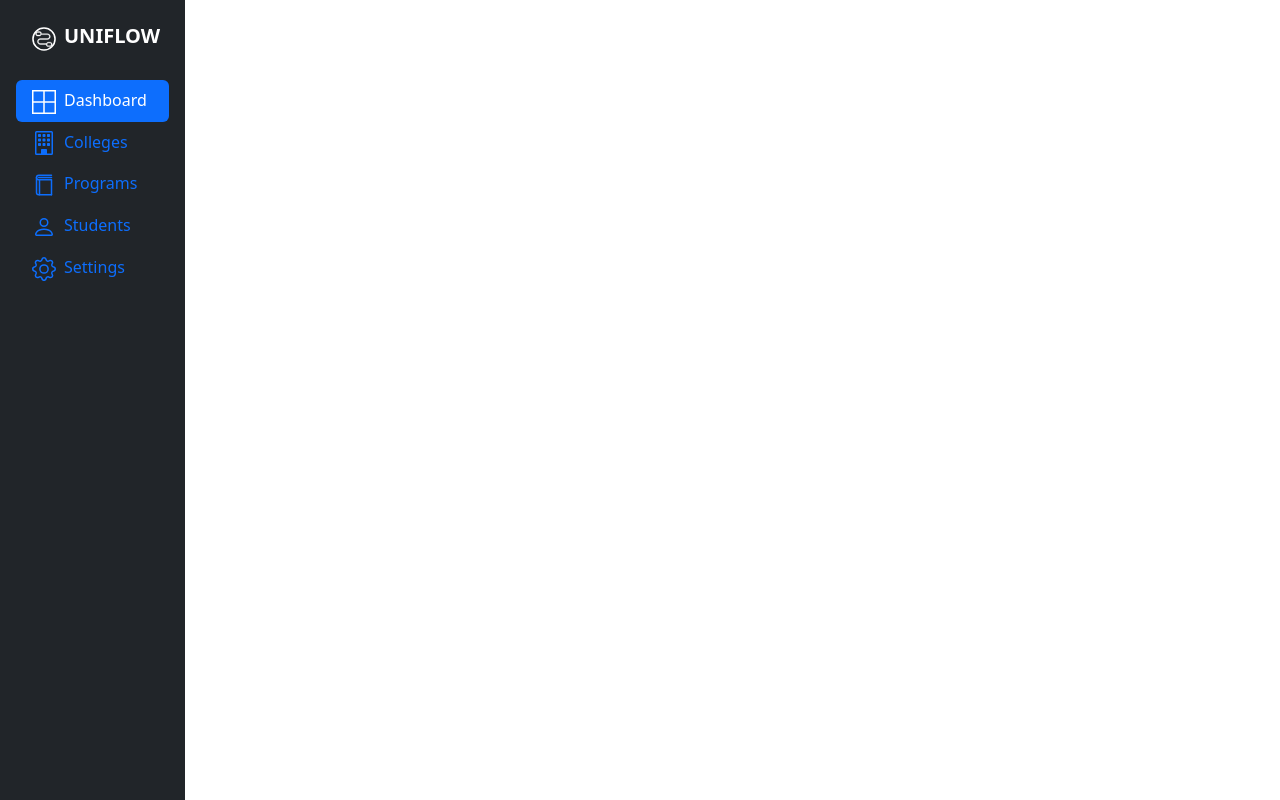
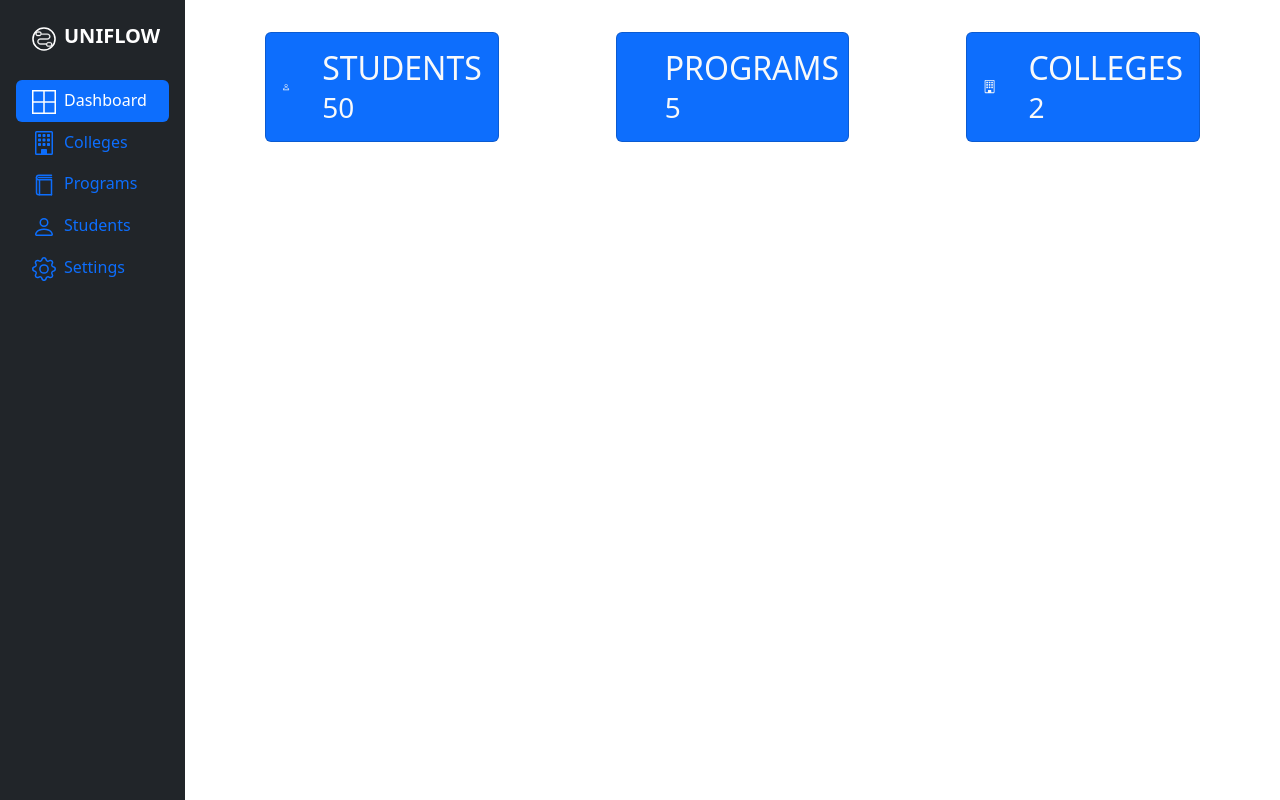
Before and after one commit to KnightmareLeon/simple-student-information-system-webapp, a Flask app: page / in a window 1280 px wide. Run offline with Flask 3, Linux system fonts and the light colour scheme; some libraries are stand-ins or nearby versions.

Commit message:
feat(dashboard): add content cards showing total number of students, programs, and colleges

```diff
--- a/src/controllers/dashboardController.py
+++ b/src/controllers/dashboardController.py
@@ -4,4 +4,4 @@ dashboard_bp = Blueprint("dashboard", __name__)
 
 @dashboard_bp.route("/")
 def index():
-    return render_template("dashboard.html", active_page = "dashboard")
+    return render_template("dashboard/index.html", active_page = "dashboard", total_stds=50, total_prgs=5, total_clgs=2)
--- a/src/views/static/style.css
+++ b/src/views/static/style.css
@@ -77,6 +77,26 @@ tr button{
 tr:hover button{
     visibility: visible;
 }
+ .ico-card{
+    position:absolute;
+    top: 0;
+    left:0;
+    bottom:0;
+    right: 0;
+    width: 100%;
+    height: 100%;
+    overflow: hidden;
+  }
+  i{
+    position: relative;
+    right: -50%;
+    top:60%;
+    font-size: 12rem;
+    line-height: 0;
+    opacity: .2;
+    color:rgba(255,255,255,1);
+    z-index: 0;
+   }
 @keyframes fadeInActive {
     from {
         color: var(--bs-nav-link-color);
--- a/src/views/templates/dashboard.html
+++ /dev/null
@@ -1,7 +0,0 @@
-{% extends "base.html" %}
-
-{% block title %}Uniflow Dashboard{% endblock %}
-
-{% block content %}
-
-{% endblock %}
--- /dev/null
+++ b/src/views/templates/dashboard/index.html
@@ -0,0 +1,11 @@
+{% extends "base.html" %}
+
+{% block title %}Uniflow Dashboard{% endblock %}
+
+{% block content %}
+<div class="d-flex px-5 align-items-center flex-nowrap justify-content-between">
+
+    {% include "dashboard/partials/_student_card.html" %}
+    {% include "dashboard/partials/_program_card.html" %}
+    {% include "dashboard/partials/_college_card.html" %}
+{% endblock %}
--- /dev/null
+++ b/src/views/templates/dashboard/partials/_base_dashboard_card.html
@@ -0,0 +1,11 @@
+<div class="card w-25 bg-primary text-light">
+    <div class="d-flex align-items-center">
+        {% block cardicon %}
+
+        {% endblock %}
+        <div class="card-body text-light">
+            <h2 class="card-title">{{title}}</h2>
+            <h3 class="card-subtitle mb-y">{{total}}</h3>
+        </div>
+    </div>
+</div>
--- /dev/null
+++ b/src/views/templates/dashboard/partials/_college_card.html
@@ -0,0 +1,15 @@
+{% extends "dashboard/partials/_base_dashboard_card.html" %}
+
+{% block cardicon %}
+<svg xmlns="http://www.w3.org/2000/svg" fill="currentColor" class="bi bi-building top-0 start-0 h-100 w-25 px-3" viewBox="0 0 16 16">
+    <path d="M4 2.5a.5.5 0 0 1 .5-.5h1a.5.5 0 0 1 .5.5v1a.5.5 0 0 1-.5.5h-1a.5.5 0 0 1-.5-.5zm3 0a.5.5 0 0 1 .5-.5h1a.5.5 0 0 1 .5.5v1a.5.5 0 0
+    1-.5.5h-1a.5.5 0 0 1-.5-.5zm3.5-.5a.5.5 0 0 0-.5.5v1a.5.5 0 0 0 .5.5h1a.5.5 0 0 0 .5-.5v-1a.5.5 0 0 0-.5-.5zM4 5.5a.5.5 0 0 1 .5-.5h1a.5.5 0 0 1
+    .5.5v1a.5.5 0 0 1-.5.5h-1a.5.5 0 0 1-.5-.5zM7.5 5a.5.5 0 0 0-.5.5v1a.5.5 0 0 0 .5.5h1a.5.5 0 0 0 .5-.5v-1a.5.5 0 0 0-.5-.5zm2.5.5a.5.5 0 0 1
+    .5-.5h1a.5.5 0 0 1 .5.5v1a.5.5 0 0 1-.5.5h-1a.5.5 0 0 1-.5-.5zM4.5 8a.5.5 0 0 0-.5.5v1a.5.5 0 0 0 .5.5h1a.5.5 0 0 0 .5-.5v-1a.5.5 0 0 0-.5-.5zm2.5.5a.5.5
+    0 0 1 .5-.5h1a.5.5 0 0 1 .5.5v1a.5.5 0 0 1-.5.5h-1a.5.5 0 0 1-.5-.5zm3.5-.5a.5.5 0 0 0-.5.5v1a.5.5 0 0 0 .5.5h1a.5.5 0 0 0 .5-.5v-1a.5.5 0 0 0-.5-.5z"/>
+    <path d="M2 1a1 1 0 0 1 1-1h10a1 1 0 0 1 1 1v14a1 1 0 0 1-1 1H3a1 1 0 0 1-1-1zm11 0H3v14h3v-2.5a.5.5 0 0 1 .5-.5h3a.5.5 0 0 1 .5.5V15h3z"/>
+</svg>
+{% endblock %}
+
+{% set title = "COLLEGES" %}
+{% set total = total_clgs %}
--- /dev/null
+++ b/src/views/templates/dashboard/partials/_program_card.html
@@ -0,0 +1,16 @@
+{% extends "dashboard/partials/_base_dashboard_card.html" %}
+
+{% block cardicon %}
+<svg version="1.1" id="Icons" xmlns="http://www.w3.org/2000/svg" xmlns:xlink="http://www.w3.org/1999/xlink" viewBox="0 0 32 32" xml:space="preserve" class="top-0 start-0 h-100 w-25 px-3">
+    <style type="text/css">
+        .st0{fill:none;stroke:currentColor;stroke-width:2;stroke-linecap:round;stroke-linejoin:round;stroke-miterlimit:10;}
+    </style>
+    <path class="st0" d="M26,3H9C7.3,3,6,4.3,6,6v0c0,1.7,1.3,3,3,3h17v20"/>
+    <path class="st0" d="M26,29H9c-1.7,0-3-1.3-3-3v0V6"/>
+    <line class="st0" x1="26" y1="6" x2="9" y2="6"/>
+    <line class="st0" x1="10" y1="9" x2="10" y2="29"/>
+</svg>
+{% endblock %}
+
+{% set title = "PROGRAMS" %}
+{% set total = total_prgs %}
--- /dev/null
+++ b/src/views/templates/dashboard/partials/_student_card.html
@@ -0,0 +1,11 @@
+{% extends "dashboard/partials/_base_dashboard_card.html" %}
+
+{% block cardicon %}
+<svg xmlns="http://www.w3.org/2000/svg" fill="currentColor" class="bi bi-person top-0 start-0 h-100 w-25 px-3" viewBox="0 0 16 16">
+    <path d="M8 8a3 3 0 1 0 0-6 3 3 0 0 0 0 6m2-3a2 2 0 1 1-4 0 2 2 0 0 1 4 0m4 8c0 1-1 1-1 1H3s-1 0-1-1 1-4 6-4 6 3 6 4m-1-.004c-.001-.246-.154-.986-.832-1.664C11.516 10.68 10.289
+    10 8 10s-3.516.68-4.168 1.332c-.678.678-.83 1.418-.832 1.664z"/>
+</svg>
+{% endblock %}
+
+{% set title = "STUDENTS" %}
+{% set total = total_stds %}
```
